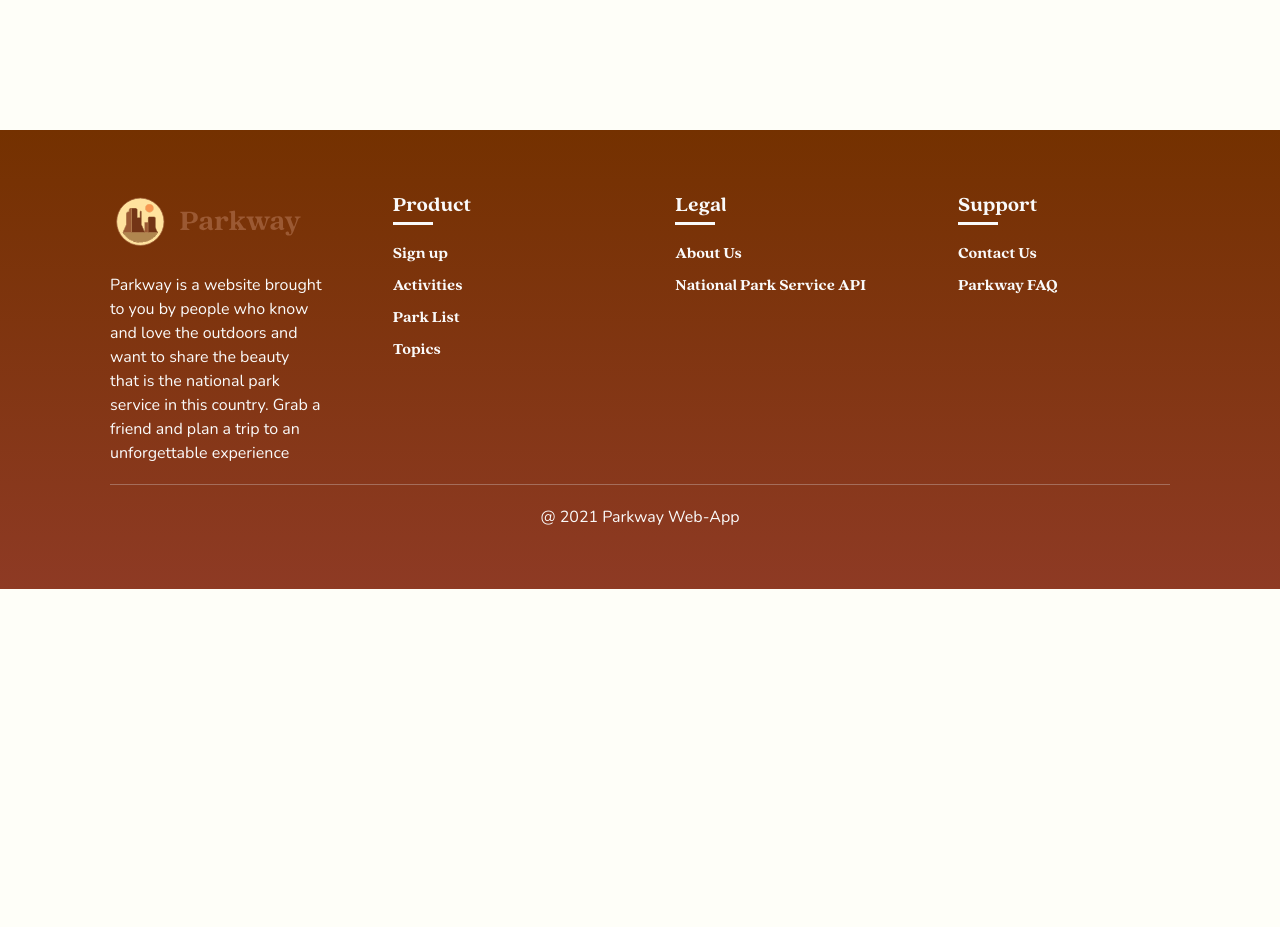
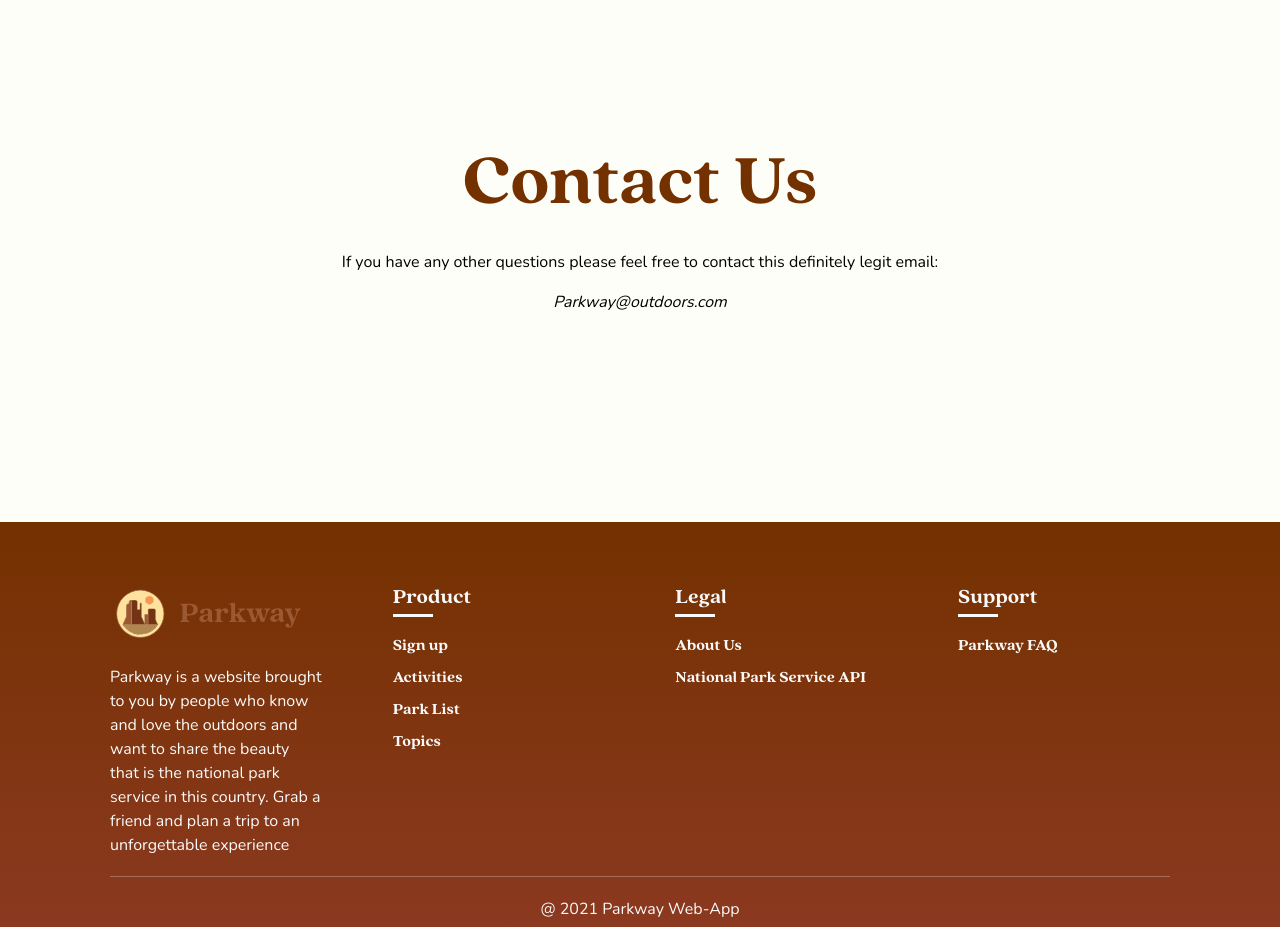
Before and after one commit to Kobakat/NationalParkWebApp, a React (Create React App) app: page /about in a window 1280 px wide. Shown: the part 2240-3167 px from the top of the page. Before the commit the page ends 2829 px from the top, so only its background shows below. Built offline with nearby package versions, Linux system fonts and the light colour scheme; no server answers; a small style sheet from the web is missing.

Commit message:
Contact Us footer link removed and added into AboutPage

```diff
--- a/src/components/AboutPage/AboutPage.js
+++ b/src/components/AboutPage/AboutPage.js
@@ -141,6 +141,20 @@
             Github
           </a>
         </section>
+
+        <section
+          id="join-section"
+          class="block flex flex-col text-center mt-48 mb-48"
+        >
+          <h1 class="text-7xl m-4 text-rocky">Contact Us</h1>
+          <p class="m-4 px-8 lg:px28 font-body">
+            If you have any other questions please feel free to contact this
+            definitely legit email: <br />{" "}
+            <address class="mt-4">
+              <a href="mailto:Parkway@outdoors.com">Parkway@outdoors.com</a>
+            </address>
+          </p>
+        </section>
       </div>
     </Layout>
   );
--- a/src/components/Globals/Footer.js
+++ b/src/components/Globals/Footer.js
@@ -72,11 +72,6 @@
             <h3>Support</h3>
             <ul>
               <li>
-                <a className="footer-links" href="https://nps.gov">
-                  Contact Us
-                </a>
-              </li>
-              <li>
                 <Link
                   to="/faq"
                   onClick={() => {
```
